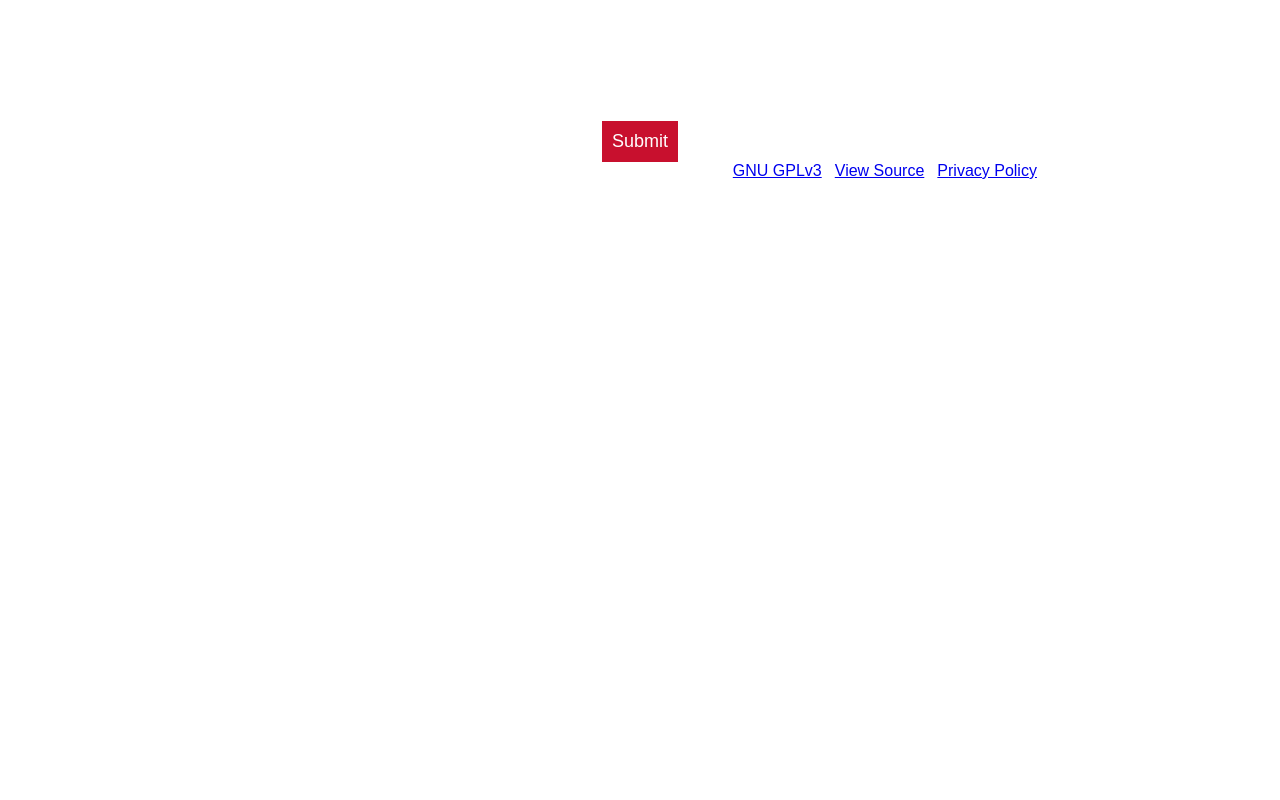
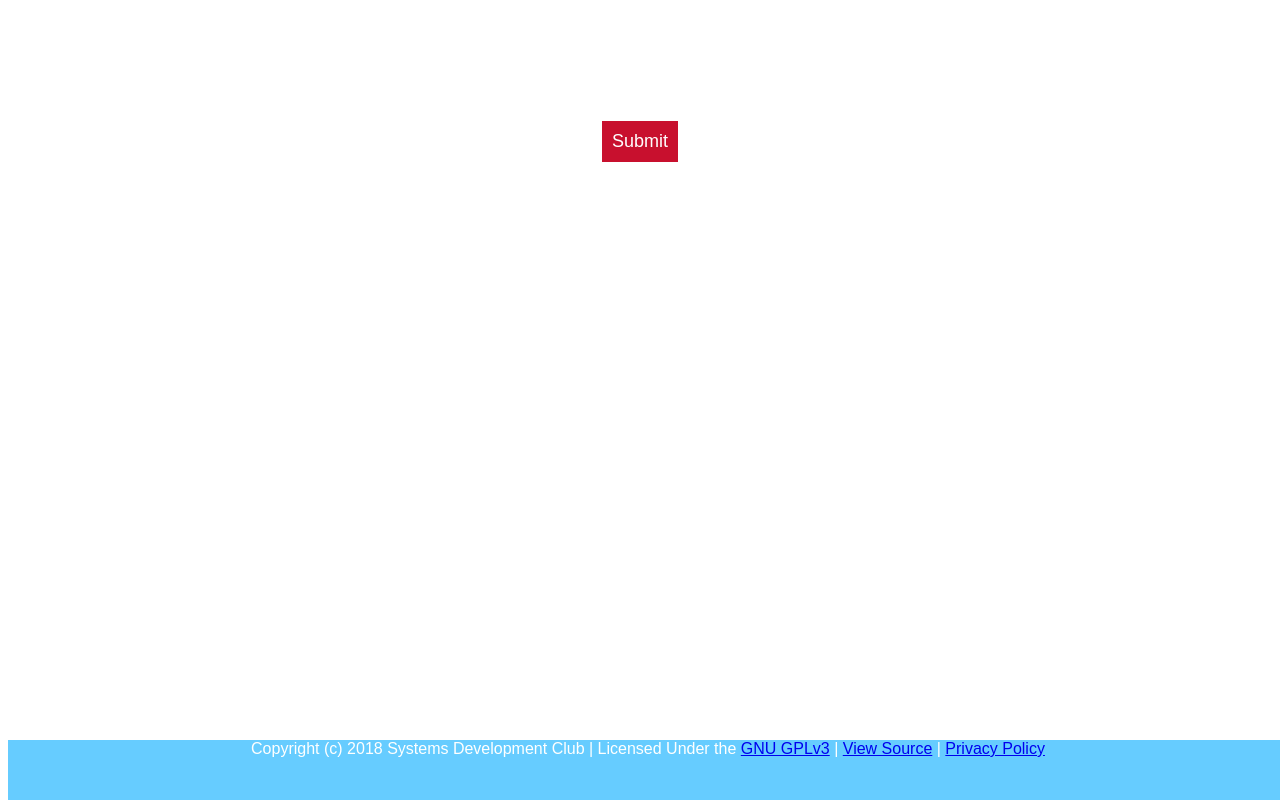
Before and after one commit to systemsdevelopmentclub/user-interface, a plain HTML site: page public/pages/main.html in a window 1280 px wide. Drawn offline with Linux system fonts and the light colour scheme.

Commit message:
Update index.css

```diff
--- a/public/themes/index.css
+++ b/public/themes/index.css
@@ -20,3 +20,11 @@ body {
       background: #c8102e;
       color: #fff;
     }
+    footer {
+      color: white;
+      font-family: sans-serif;
+      position:absolute;
+      bottom:0;
+      width:100%;
+      height:60px;
+      background:#6cf;
```
